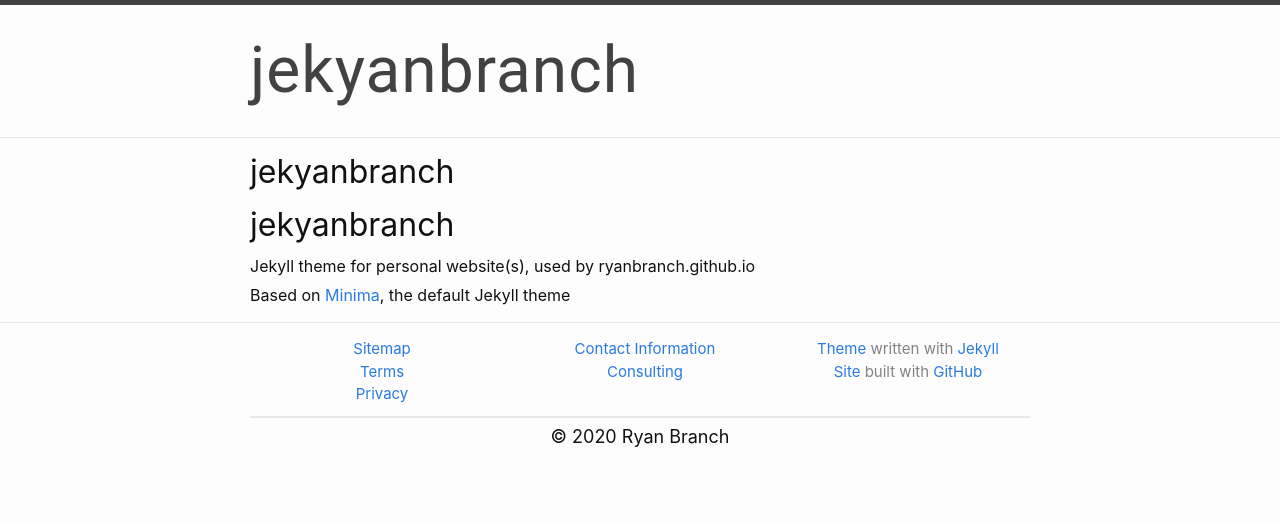
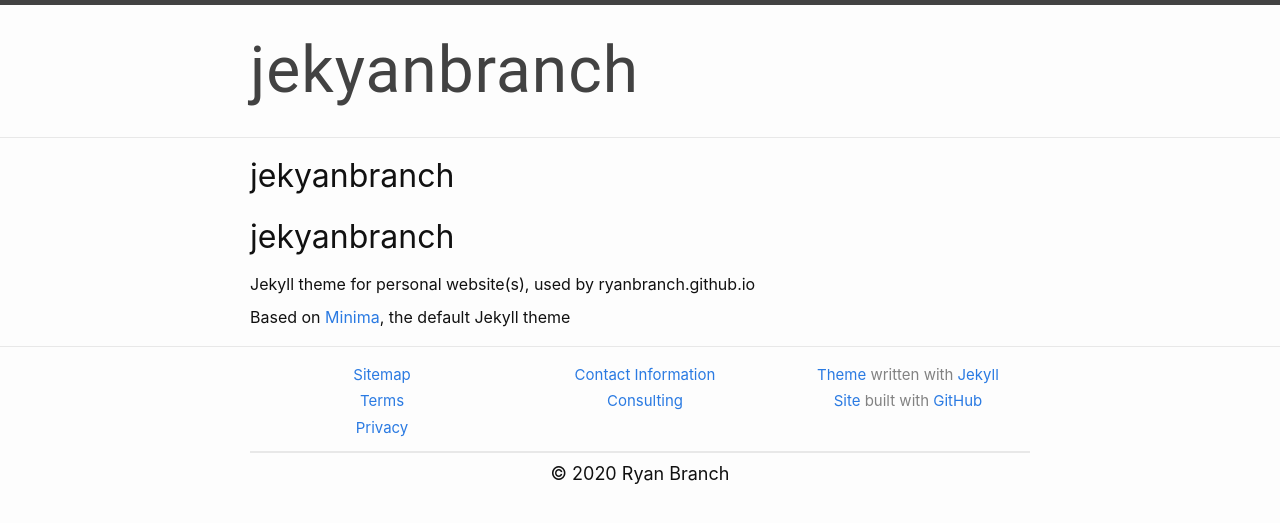
Before and after one commit to ryanbranch/jekyanbranch, a Jekyll site: the page built from README.md, in a window 1280 px wide. Shown: the top 523 px of the page. Built offline with Jekyll 4.4.1, drawn with Linux system fonts in a browser that asks for light colours; our own code applies the rules of GitHub Pages for plain Markdown files.

Commit message:
Update post.html Layout (into dev)
NOTE: This is a DEVELOPMENT commit, being pushed to the "dev" branch.

Modified display of the page.subtitle variable to use <h4> tags instead of <h3>. Also fixed a minor formatting error related to a redundant <p> tag, and made some small tweaks to whitespace in the rendered page layout.

Each SCSS file has had some minor changes, in order to facilitate more variety of whitespace placement.

Also modified _layout.scss to use different values for relative-font-size() in the "post-subtitle" Style

Lastly, updated jekyanbranch.scss to include a new line-spacing-percent variable.

```diff
--- a/_sass/jekyanbranch.scss
+++ b/_sass/jekyanbranch.scss
@@ -19,7 +19,9 @@ $header-nav-font-size-multiplier: 1.375 !default;
 $header-nav-font-family: '"Roboto", Arial, Helvetica, sans-serif';
 $header-nav-font-family: unquote($header-nav-font-family + ', ' + $base-font-family);
 
-$spacing-unit:     10px !default;
+$spacing-unit:         10px !default;
+// Additional Units (NEW TO JEKYANBRANCH)
+$line-spacing-percent:    175% !default;
 
 $text-color:       #111 !default;
 $background-color: #fdfdfd !default;
--- a/_sass/jekyanbranch/_base.scss
+++ b/_sass/jekyanbranch/_base.scss
@@ -8,6 +8,30 @@ dl, dd, ol, ul, figure {
   padding: 0;
 }
 
+/**
+* Special LINE SPACING Content (All new to ryanbranch/jekyanbranch)
+* NOTE: Excludes the <pre> tag, to prevent code from being stretched
+*/
+body, h1, h2, h3, h4, h5, h6,
+p, blockquote, hr,
+dl, dd, ol, ul, figure {
+  line-height: $line-spacing-percent;
+}
+
+/**
+ * Special Whitespace Content (All new to ryanbranch/jekyanbranch)
+ */
+hr {
+
+  .hr-post-header {
+    line-height: 10px;
+  }
+
+  .hr-hidden-br-half {
+    visibility: hidden;
+    line-height: $line-spacing-percent / 2;
+  }
+}
 
 
 /**
--- a/_sass/jekyanbranch/_layout.scss
+++ b/_sass/jekyanbranch/_layout.scss
@@ -328,7 +328,7 @@
  * Page content
  */
 .page-content {
-  padding: $spacing-unit 0;
+  padding: $spacing-unit;
   flex: 1;
 }
 
@@ -379,12 +379,12 @@
 }
 
 .post-subtitle {
-  @include relative-font-size(1.54);
+  @include relative-font-size(1.25);
   letter-spacing: -1px;
   line-height: 1;
 
   @include media-query($on-laptop) {
-    @include relative-font-size(1.32);
+    @include relative-font-size(1.125);
   }
 }
 
```
Also changed, not shown: _layouts/post.html (+5 -2 lines).
